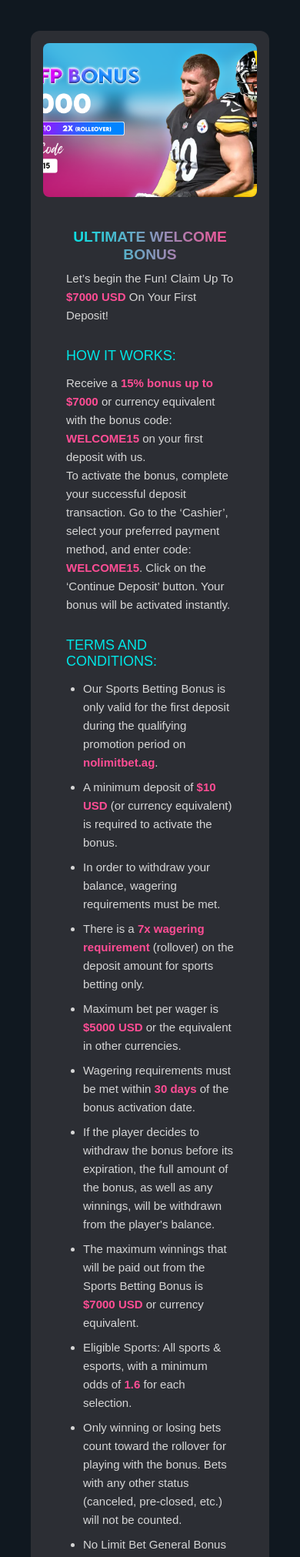
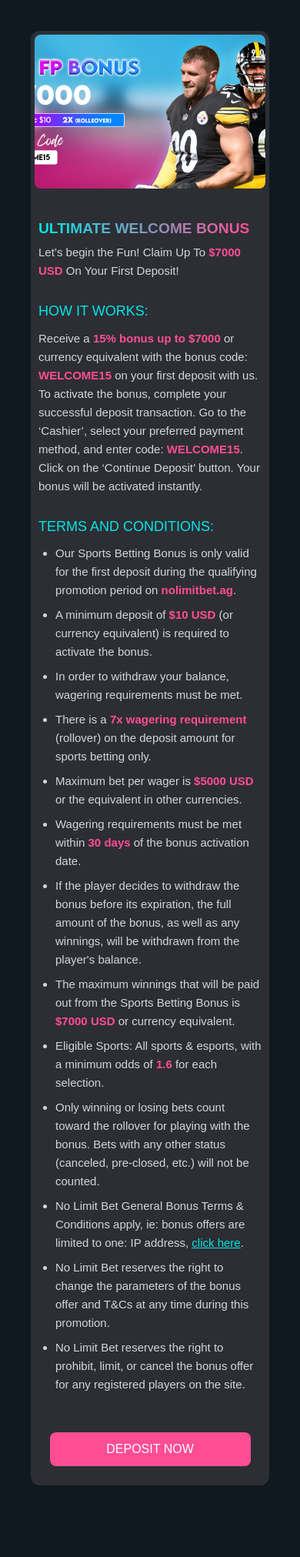
Before and after one commit to steverex169/nolimitslider, a Django app: page /promotions/promotions3/ in a window 390 px wide. Shown: the top 2023 px of the page at 77% size. Run offline with Django 5.2, Linux system fonts and the light colour scheme.

Commit message:
Update promotion3.html

```diff
--- a/carousel/templates/promotion3.html
+++ b/carousel/templates/promotion3.html
@@ -159,7 +159,7 @@
 
   .promotion-content {
     width: 100%;
-    padding: 0 30px;
+    padding: 0 5px;
   }
 }
 
@@ -202,7 +202,7 @@
 
 @media (max-width: 576px) {
   .promotions-container {
-    padding: 16px;
+    padding: 5px;
   }
 
   .top-banner {
@@ -229,9 +229,9 @@
   .promotion-button {
     font-size: 16px;
     padding: 10px 20px;
+    margin-bottom: 20px;
   }
 }
-
   </style>
 </head>
 
```
